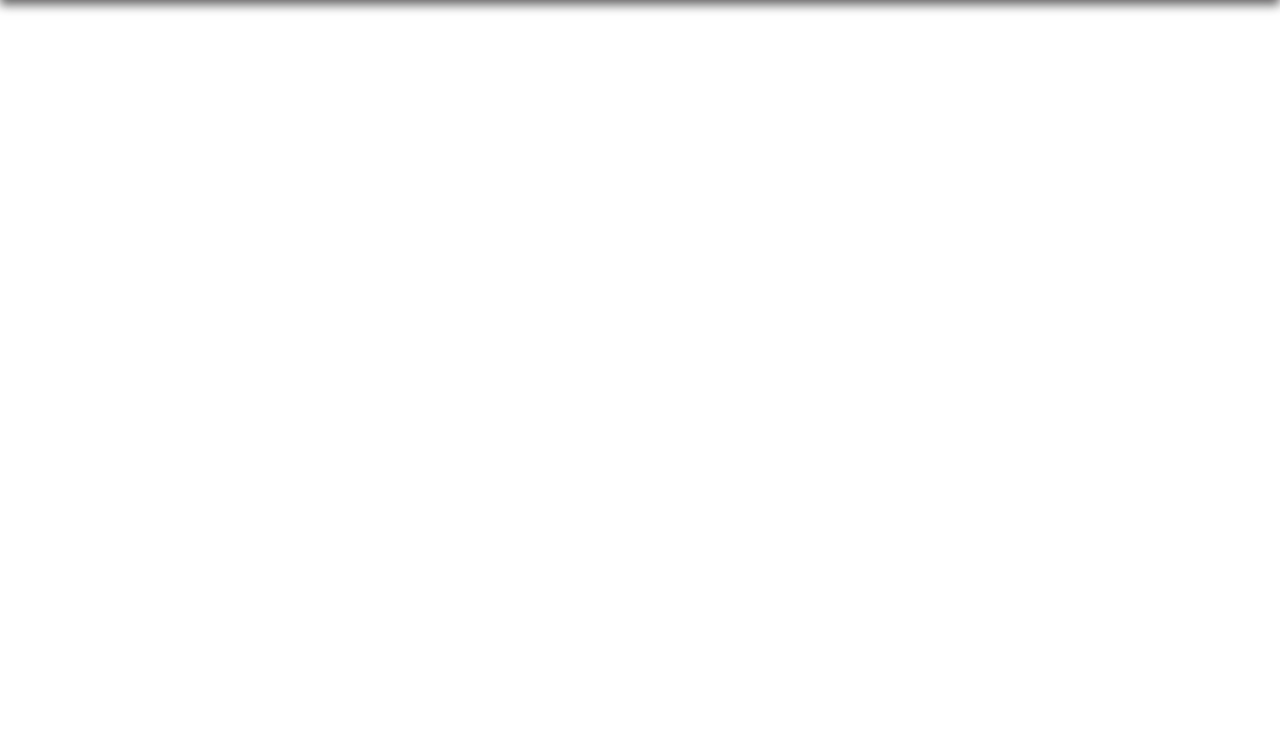
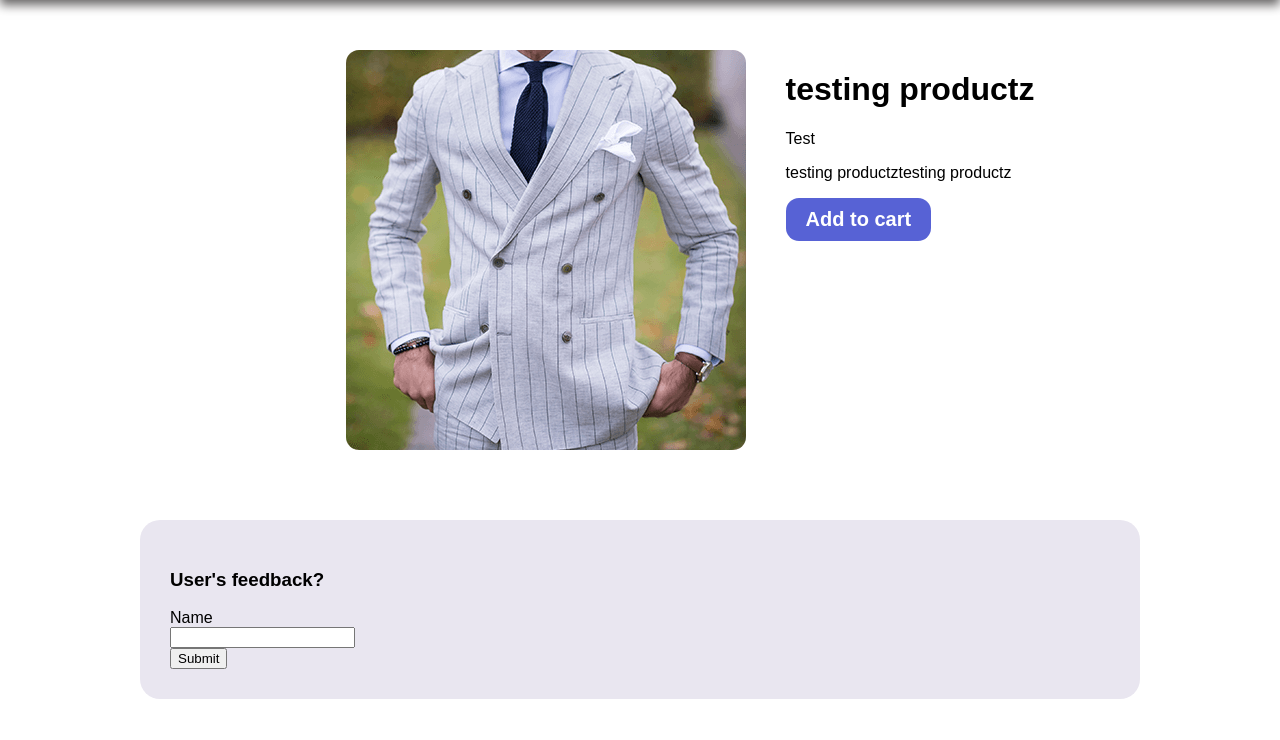
Before and after one commit to andrewhutzel/Web-Development-Pack, a Django app: a page that uses HTML - Practice/django/resume/products/templates/products/product.html in a window 1280 px wide. Shown: the part 60-800 px from the top of the page. Run offline with Django 5.2, Linux system fonts and the light colour scheme; data comes from the database, SQL or seed files in the repository; both versions use the stored data as it was after the commit.

Commit message:
Product.css and Product.html Update
Product.css
-Changed button CSS to only affect items in main

Product.html
-Added a form for users to submit feedback, skeleton version

```diff
--- /dev/null
+++ b/HTML - Practice/django/resume/products/static/products/product.css
@@ -0,0 +1,86 @@
+/*
+    Basic nav background has been set.
+    A href's style set.
+    Selected, highlighting what page a user is on.
+    img, border was rounded. KEY, remember to put . in front of class
+*/
+body{
+    font-family: sans-serif;
+    margin:0;
+}
+
+/* Nav Bar -- EXPORTED from style.css BELOW */
+
+header{
+    display: flex;
+    justify-content: space-between;
+    padding: 0px 5%;
+    box-shadow: 0px 5px 10px #666464;
+    height:60px;
+}
+
+.main-nav {
+    padding:20px;
+    display: flex;
+    gap: 40px 40px;
+}
+
+.main-nav a{
+    font-size: 20px;
+    color: #06082B;
+    font-family:Arial, Helvetica, sans-serif;
+    text-decoration: none;
+    transition-duration: 0.3s;
+}
+
+.main-nav a:hover{
+    color: #fb6376;
+}
+
+#selected{
+    color:#182BFB
+}
+
+
+/*------- Product Information ------- */
+
+#product-main-con{
+    width:1000px;
+    margin: auto;
+}
+
+#product-main-con main{
+    display: flex;
+    width: 100%;
+    margin:50px;
+    justify-content: center;
+    column-gap: 40px;
+}
+
+#product-main-con main button{
+    background-color: #5762d5;
+    font-size:20px;
+    color:white;
+    font-weight: bold;
+    border:none;
+    padding:10px 20px;
+    border-radius: 13px;
+    cursor: pointer;
+    transition-duration: 0.3s;
+}
+
+#product-main-con button:hover{
+    background-color: #fb6376;
+}
+
+#product-main-con img{
+    border-radius: 13px;
+}
+
+#feedback{
+    padding:30px;
+    background-color: #E9E6F0;
+    border-radius: 20px;
+    margin-top:70px;
+
+}
--- a/HTML - Practice/django/resume/products/templates/products/product.html
+++ b/HTML - Practice/django/resume/products/templates/products/product.html
@@ -2,16 +2,38 @@
 <!--  -->
 {%load static%}
 <!--  -->
-{%block description%}This is my product{%endblock%}
+{%block description%}{{product.description}}}{%endblock%}
 <!--  -->
 {%block robots%}index, follow{%endblock%}
 <!--  -->
 {%block keywords%}suits r cool{%endblock%}
 <!--  -->
-{%block css%}{%static "products/signup.css"%}{%endblock%}
+{%block css%}{%static "products/product.css"%}{%endblock%}
 <!--  -->
-{%block title%}{{product.slug}}{%endblock%}
+{%block title%}{{product.title}}{%endblock%}
 <!--  -->
 {%block body%}
 <!--  -->
-{%include "includes/nav.html"%} {%endblock%}
+{%include "includes/nav.html"%}
+<div id="product-main-con">
+  <main>
+    <img src="{{product.image.url}}" />
+    <div>
+      <h1>{{product.title}}</h1>
+      <p>{{product.brand.title}}</p>
+      <p>{{product.description}}</p>
+      <button>Add to cart</button>
+    </div>
+  </main>
+  <section id="feedback">
+    <h3>User's feedback?</h3>
+    <form>
+      <label for="username">Name</label><br />
+      <input id="username" name="username" type"text" /><br />
+      <button>Submit</button>
+    </form>
+  </section>
+</div>
+
+<!--  -->
+{%endblock%}
```
Also changed, not shown: HTML - Practice/django/resume/db.sqlite3, HTML - Practice/django/resume/uploads/product-img/p6.png (added).
